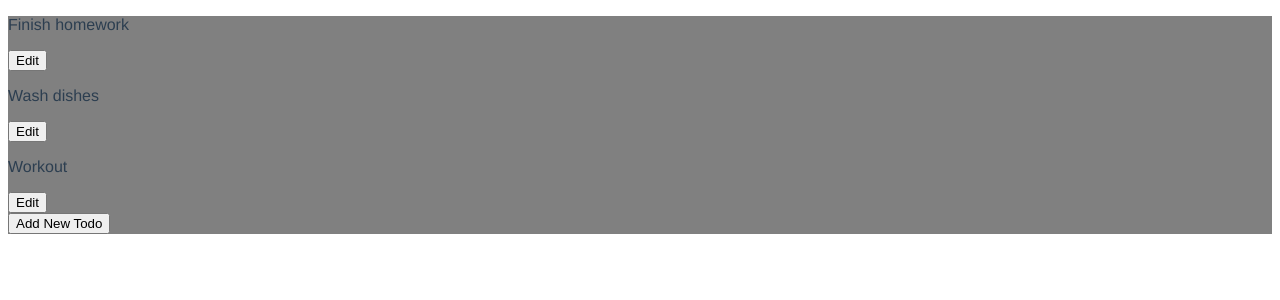
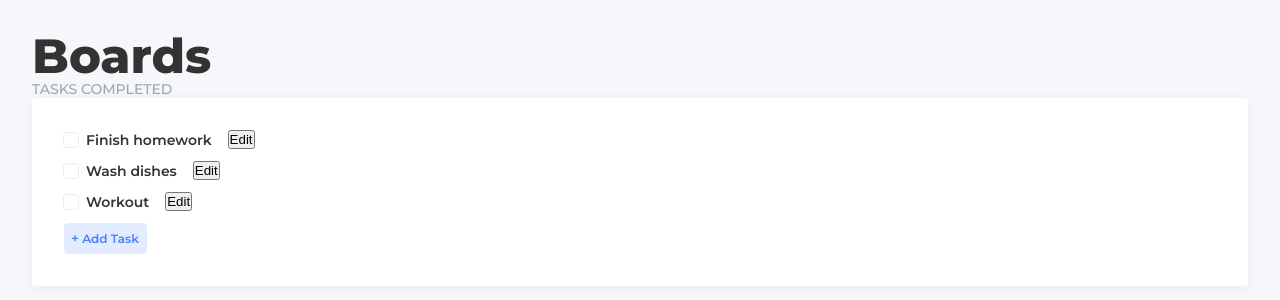
Before and after one commit to foolofsoul/todo-app, a Vue app: page / in a window 1280 px wide. Shown: the top 300 px of the page. Built offline with nearby package versions, Linux system fonts and the light colour scheme.

Commit message:
Add base styles and subtle animations to UI

```diff
--- a/public/index.html
+++ b/public/index.html
@@ -5,7 +5,9 @@
     <meta http-equiv="X-UA-Compatible" content="IE=edge">
     <meta name="viewport" content="width=device-width,initial-scale=1.0">
     <link rel="icon" href="<%= BASE_URL %>favicon.ico">
-    <title>drap-app</title>
+    <link rel="stylesheet" href="https://use.fontawesome.com/releases/v5.8.1/css/all.css" integrity="sha384-50oBUHEmvpQ+1lW4y57PTFmhCaXp0ML5d60M1M7uH2+nqUivzIebhndOJK28anvf" crossorigin="anonymous">
+    <link href="https://fonts.googleapis.com/css?family=Montserrat:500,600,700,800" rel="stylesheet">
+    <title>Todo App</title>
   </head>
   <body>
     <noscript>
--- a/src/App.vue
+++ b/src/App.vue
@@ -1,5 +1,7 @@
 <template>
   <div id="app">
+    <h1>Boards</h1>
+    <h3>Tasks Completed</h3>
       <!-- router-link -->
     <ToDo />
   </div>
@@ -21,8 +23,7 @@ export default {
 
 
 <style lang="less">
-#app {
-  font-family: "Avenir", Helvetica, Arial, sans-serif;
-  color: #2c3e50;
-}
+@import "assets/less/base.less";
+@import "assets/less/buttons.less";
+@import "assets/less/checkbox.less";
 </style>
--- a/src/assets/less/base.less
+++ b/src/assets/less/base.less
@@ -1,7 +1,32 @@
-* {
+*,
+*:before,
+*:after {
   margin: 0;
   padding: 0;
   -webkit-font-smoothing: antialiased;
   -moz-osx-font-smoothing: grayscale;
   box-sizing: border-box;
 }
+
+body {
+  min-height: 100vh;
+  padding: 32px;
+  font-family: "Montserrat", sans-serif;
+  font-size: 14px;
+  font-weight: 600;
+  background-color: #F6F7FB;
+  color: #333333;
+}
+
+h1 {
+  font-size: 48px;
+  font-weight: 800;
+  line-height: 1;
+}
+
+h3 {
+  font-size: 14px;
+  font-weight: 500;
+  text-transform: uppercase;
+  color: #9fa6ac;
+}
--- /dev/null
+++ b/src/assets/less/buttons.less
@@ -0,0 +1,21 @@
+.button {
+  border: none;
+  border-radius: 4px;
+  font-family: "Montserrat", sans-serif;
+  font-size: 12px;
+  font-weight: 600;
+  cursor: pointer;
+
+  &--action {
+    display: flex;
+    align-items: center;
+    padding: 8px;
+    background-color: fade(#4680FF, 15%);
+    color: #4680FF;
+
+    i {
+      margin-right: 4px;
+      font-size: 7px;
+    }
+  }
+}
--- /dev/null
+++ b/src/assets/less/checkbox.less
@@ -0,0 +1,48 @@
+input {
+  &[type=checkbox] {
+    position: relative;
+    width: 14px;
+    height: 14px;
+    cursor: pointer;
+
+    &:before {
+      content: "";
+      position: absolute;
+      top: -1px;
+      left: -1px;
+      display: inline-block;
+      width: 16px;
+      height: 16px;
+      border: 1px solid #ececec;
+      border-radius: 4px;
+      background-color: #ffffff;
+      transition: border-color .15s ease-in-out;
+    }
+
+    &:after {
+      content: "\f00c";
+      position: absolute;
+      top: 50%;
+      left: 50%;
+      transform: translate(-50%, -50%);
+      font-family: "Font Awesome 5 Free";
+      font-size: 8px;
+      font-weight: 900;
+      color: #4680ff;
+      opacity: 0;
+      transition: opacity .15s ease-in-out;
+    }
+
+    &:checked {
+      &:after {
+        opacity: 1;
+      }
+    }
+
+    &:hover {
+      &:before {
+        border-color: #dfdfdf;
+      }
+    }
+  }
+}
--- a/src/components/ToDo.vue
+++ b/src/components/ToDo.vue
@@ -3,7 +3,13 @@
     <div :key="todo.id" v-for="todo in todos">
       <ToDoItem :todo="todo" @update-task="updateTask" />
     </div>
-    <button v-if="!newItem" @click="addTodoInput">Add New Todo</button>
+    <button
+      v-if="!newItem"
+      class="button button--action"
+      @click="addTodoInput"
+    >
+      <i class="fas fa-plus"></i>Add Task
+    </button>
     <ToDoInput v-else @close="closeInput" @update-todos="updateTodos"/>
   </div>
 </template>
@@ -67,6 +73,9 @@ export default {
 <!-- Add "scoped" attribute to limit CSS to this component only -->
 <style scoped lang="less">
   .todo-main {
-    background: gray;
+    background: #ffffff;
+    padding: 32px;
+    border-radius: 4px;
+    box-shadow: 0px 2px 15px rgba(0, 0, 0, 0.05);
   }
 </style>
--- a/src/components/ToDoItem.vue
+++ b/src/components/ToDoItem.vue
@@ -1,7 +1,8 @@
 <template>
-  <div>
-    <div v-if="!showInput">
-      <p>{{todo.task}}</p>
+  <div class="todo__item">
+    <div v-if="!showInput" class="todo__item-info">
+      <input type="checkbox" v-model="todoComplete">
+      <p>{{todo.task}} <span class="todo__item-line" :style="{transform: `scaleX(${todoComplete ? '1' : '0'})`}"></span></p>
       <button @click="editTodo">Edit</button>
     </div>
     <ToDoInput v-else @close="closeInput" :editMode="true" :todo="todo" @update-task="updateTask"/>
@@ -20,7 +21,8 @@ export default {
 
   data() {
     return {
-      showInput: false
+      showInput: false,
+      todoComplete: false
     }
   },
 
@@ -30,7 +32,7 @@ export default {
     },
 
     updateTask(todo) {
-      this.$emit("update-task", todo)
+      this.$emit("update-task", todo);
     },
 
     closeInput() {
@@ -41,5 +43,29 @@ export default {
 </script>
 
 <style lang="less" scoped>
+.todo__item {
+  margin-bottom: 12px;
 
+  &-info {
+    display: flex;
+    align-items: center;
+
+    p {
+      position: relative;
+      margin-right: 16px;
+      margin-left: 8px;
+    }
+  }
+
+  &-line {
+    position: absolute;
+    top: 50%;
+    display: inline-block;
+    height: 2px;
+    width: 100%;
+    background-color: #333;
+    transform-origin: left;
+    transition: transform .1s ease-in-out;
+  }
+}
 </style>
```
